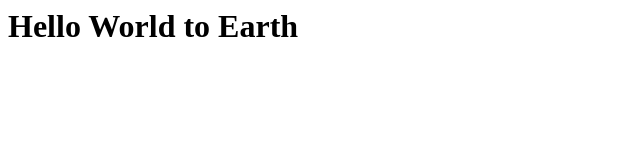
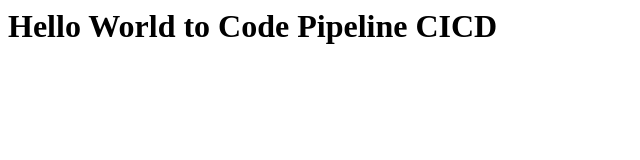
Before and after one commit to yash240990/website, a plain HTML site: page index.html in a window 1280 px wide. Shown: the whole page, without its empty margins (0-640 px from the left). Drawn offline with Linux system fonts and the light colour scheme.

Commit message:
Update index.html

```diff
--- a/index.html
+++ b/index.html
@@ -1,7 +1,7 @@
 <html>
   <body>
     <h1>
-      Hello World to Earth
+      Hello World to Code Pipeline CICD
     </h1>
   </body>
 </html>
```
